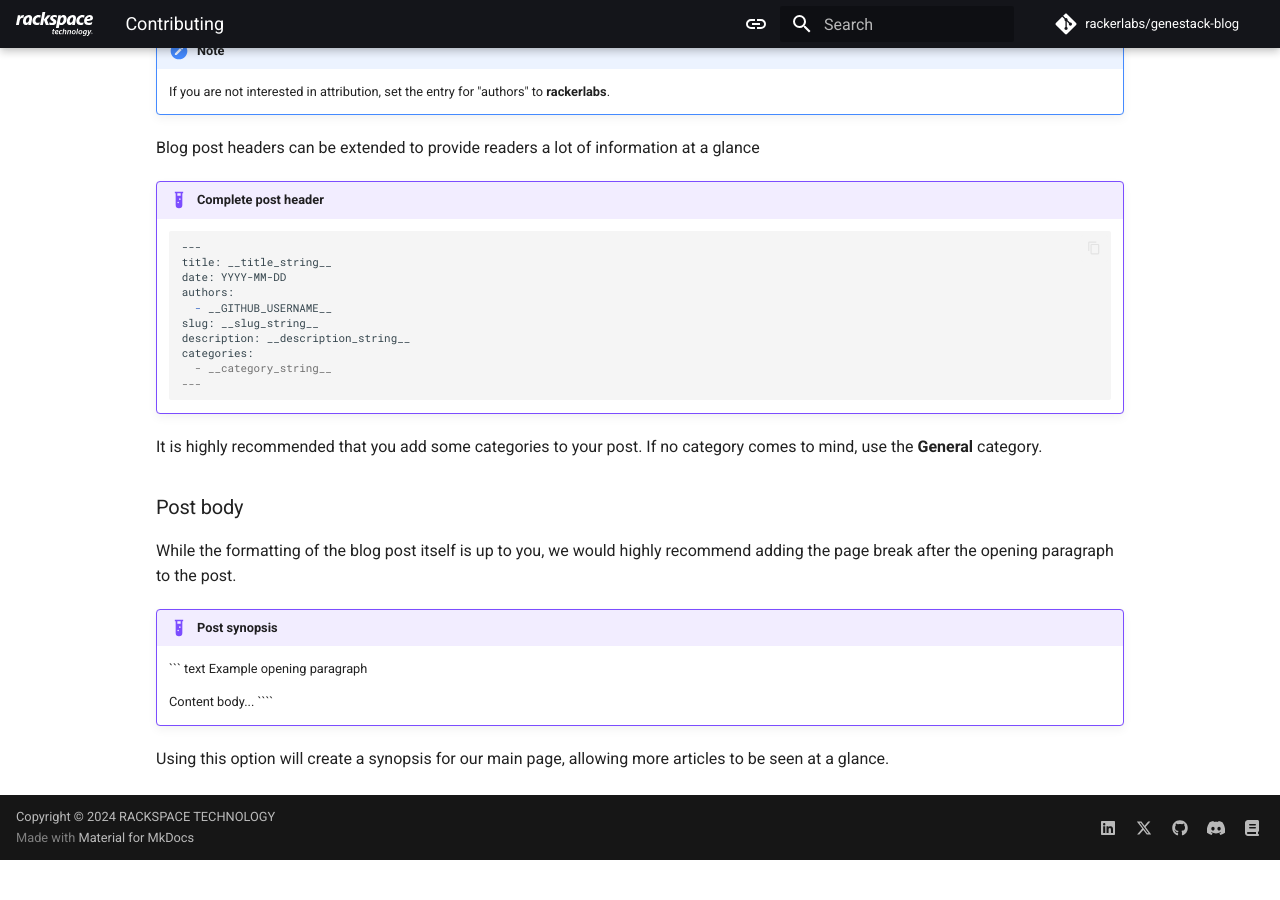
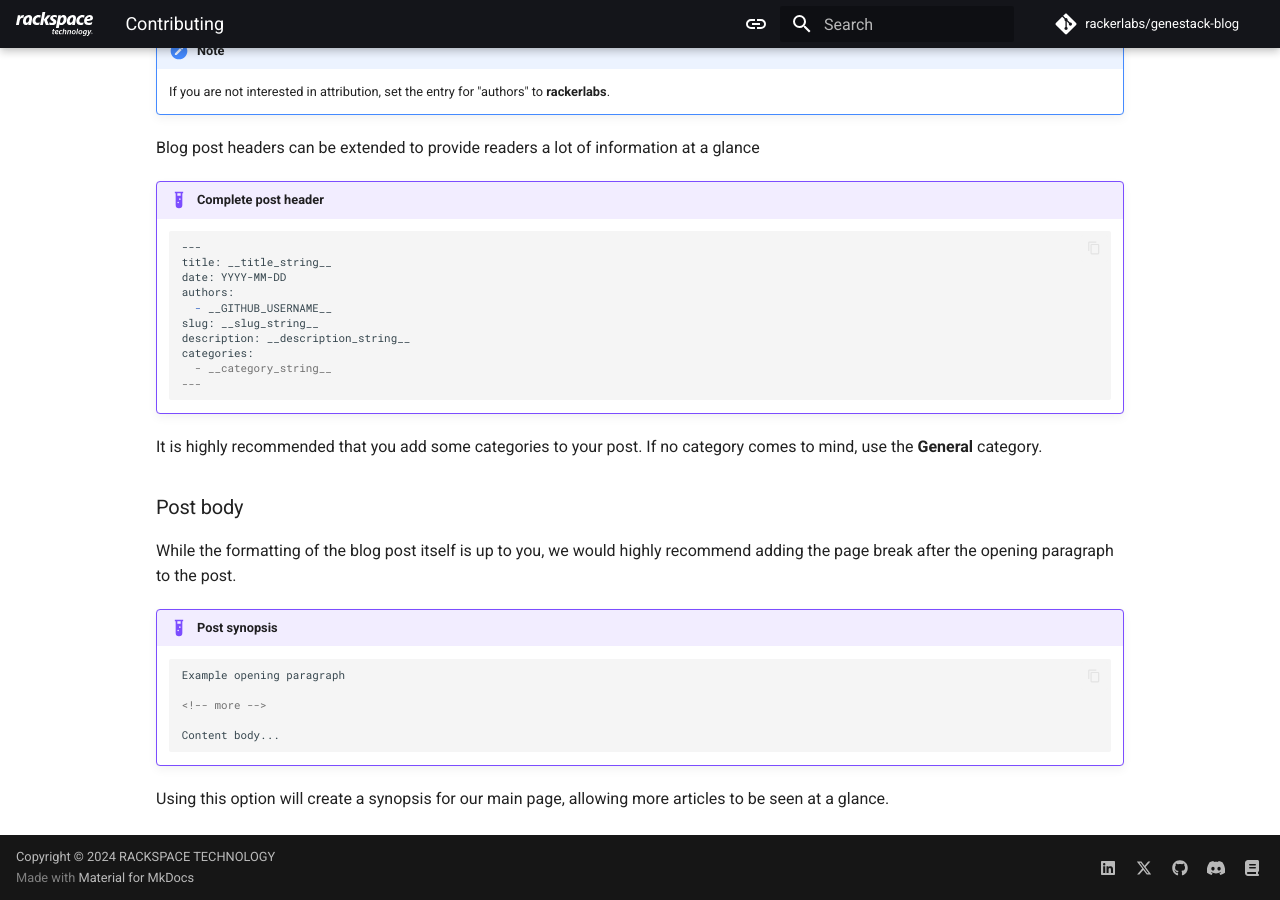
Before and after one commit to rackerlabs/genestack-blog, an MkDocs documentation site: the page built from docs/blog/contributing.md, in a window 1280 px wide and 900 px high, scrolled down 1484 px. Built offline with MkDocs 1.6.1 and Material for MkDocs 9.7.7, drawn with Linux system fonts in a browser that asks for light colours; comment, search, counter and statistics services are not loaded; before the commit the page ends 2344 px from its top, so only the background shows below that.

Commit message:
Update contributing.md

`````diff
--- a/docs/blog/contributing.md
+++ b/docs/blog/contributing.md
@@ -87,12 +87,12 @@ While the formatting of the blog post itself is up to you, we would highly recom
 
 !!! example "Post synopsis"
 
-    ``` text
+    ``` html
     Example opening paragraph
 
     <!-- more -->
 
     Content body...
-    ````
+    ```
 
 Using this option will create a synopsis for our main page, allowing more articles to be seen at a glance.
`````
